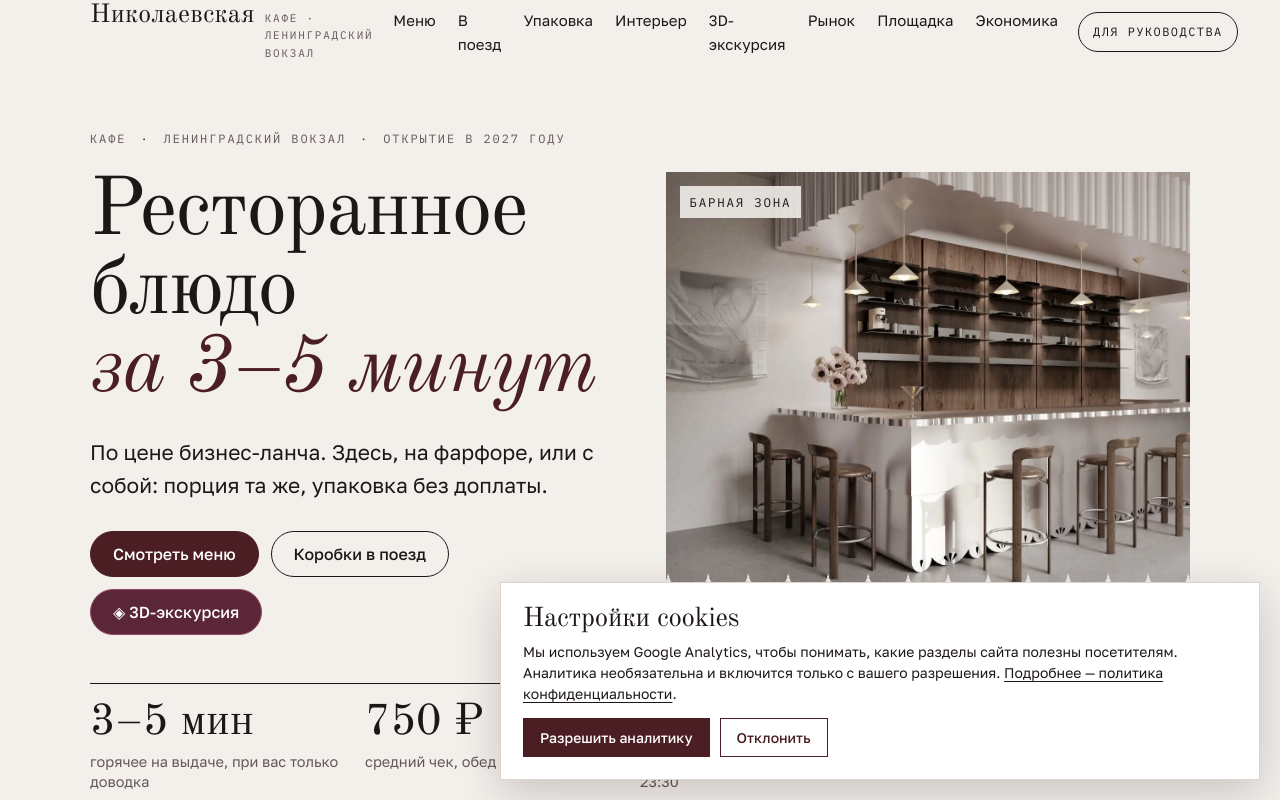
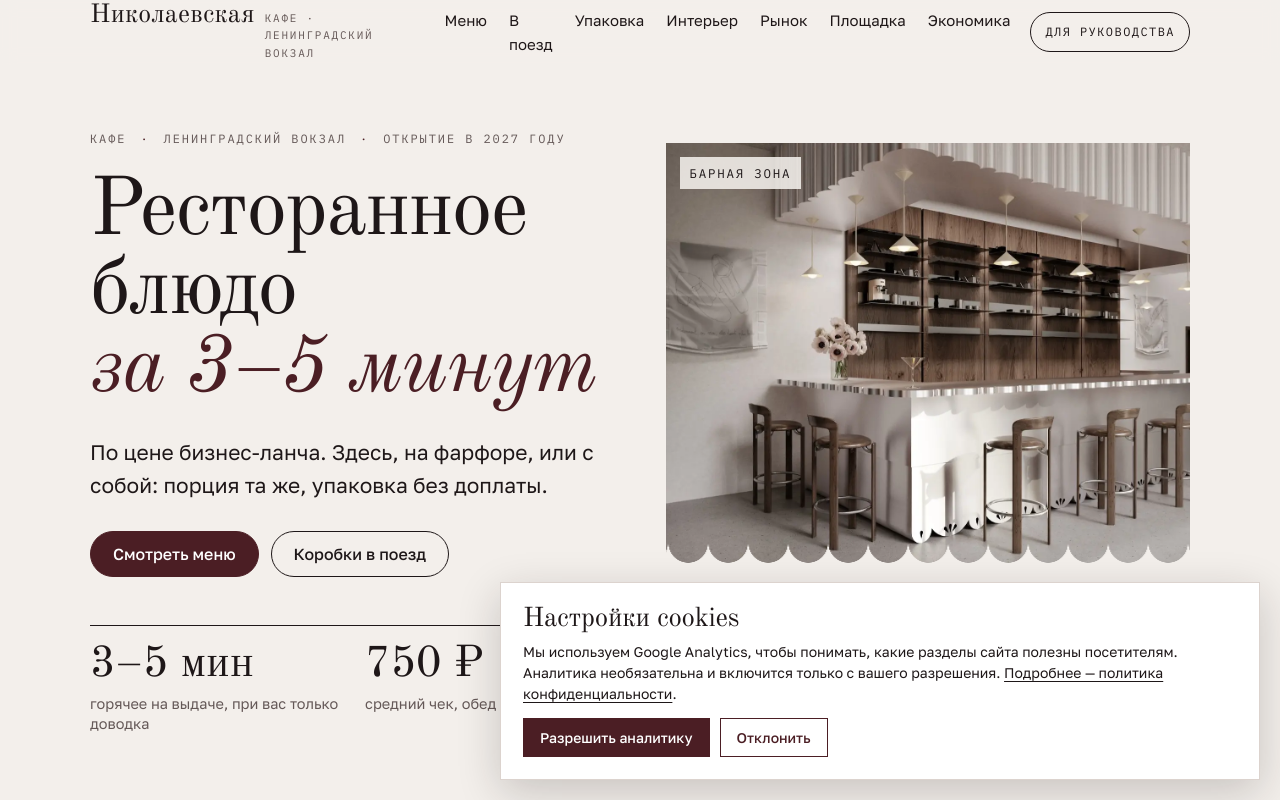
Before and after one commit to 9j8f7j5kwp-source/Nikolayevskaya-new, a plain HTML site: page index.html in a window 1280 px wide. Shown: the top 800 px of the page. Drawn offline with Linux system fonts and the light colour scheme.

Commit message:
Remove inaccurate provisional VR tour from public site navigation

```diff
--- a/index.html
+++ b/index.html
@@ -485,7 +485,7 @@ footer b { color: var(--ink); font-weight: 500; }
   <div class="wrap">
     <a class="brand" href="#top" aria-label="Николаевская, наверх"><b>Николаевская</b><span>кафе · Ленинградский вокзал</span></a>
     <nav class="nav" aria-label="Разделы">
-      <a href="#menu">Меню</a><a href="#poezd">В поезд</a><a href="#packaging">Упаковка</a><a href="#interier">Интерьер</a><a href="vr/" aria-label="Открыть виртуальную 3D-экскурсию">3D-экскурсия</a><a href="#competition">Рынок</a><a href="#due-diligence">Площадка</a><a href="#economics">Экономика</a>
+      <a href="#menu">Меню</a><a href="#poezd">В поезд</a><a href="#packaging">Упаковка</a><a href="#interier">Интерьер</a><a href="#competition">Рынок</a><a href="#due-diligence">Площадка</a><a href="#economics">Экономика</a>
     </nav>
     <a class="top-cta" href="#decision">Для руководства</a>
   </div>
@@ -501,7 +501,7 @@ footer b { color: var(--ink); font-weight: 500; }
         <div class="actions">
           <a class="btn solid" href="#menu">Смотреть меню</a>
           <a class="btn" href="#poezd">Коробки в поезд</a>
-          <a class="btn" href="vr/" style="border-color:#8a4b5c;background:#5b2738;color:#fff" aria-label="Открыть 3D-экскурсию по концептуальному ресторану">◈ 3D-экскурсия</a>
+
         </div>
       </div>
       <figure class="hero-media" style="margin:0">
```
